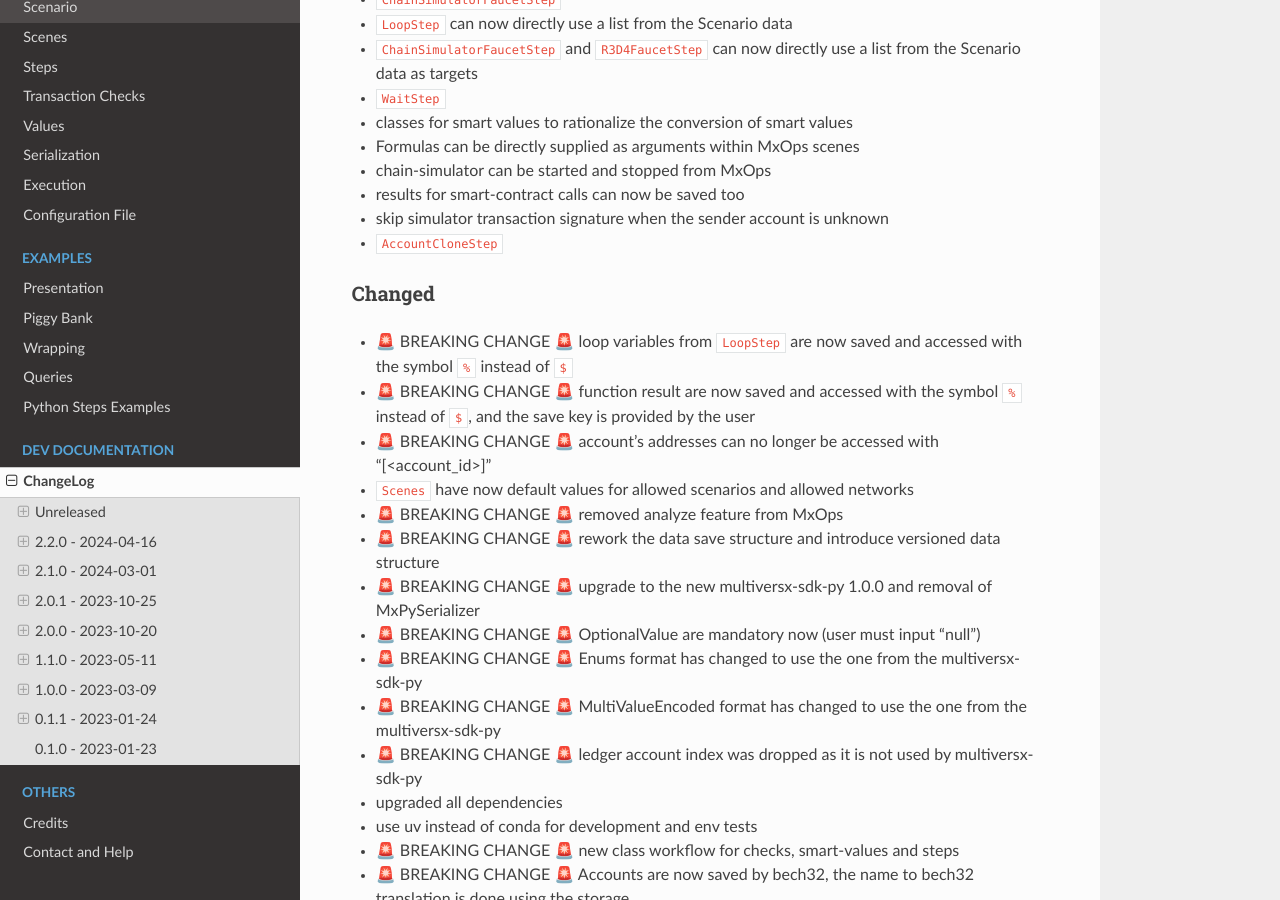
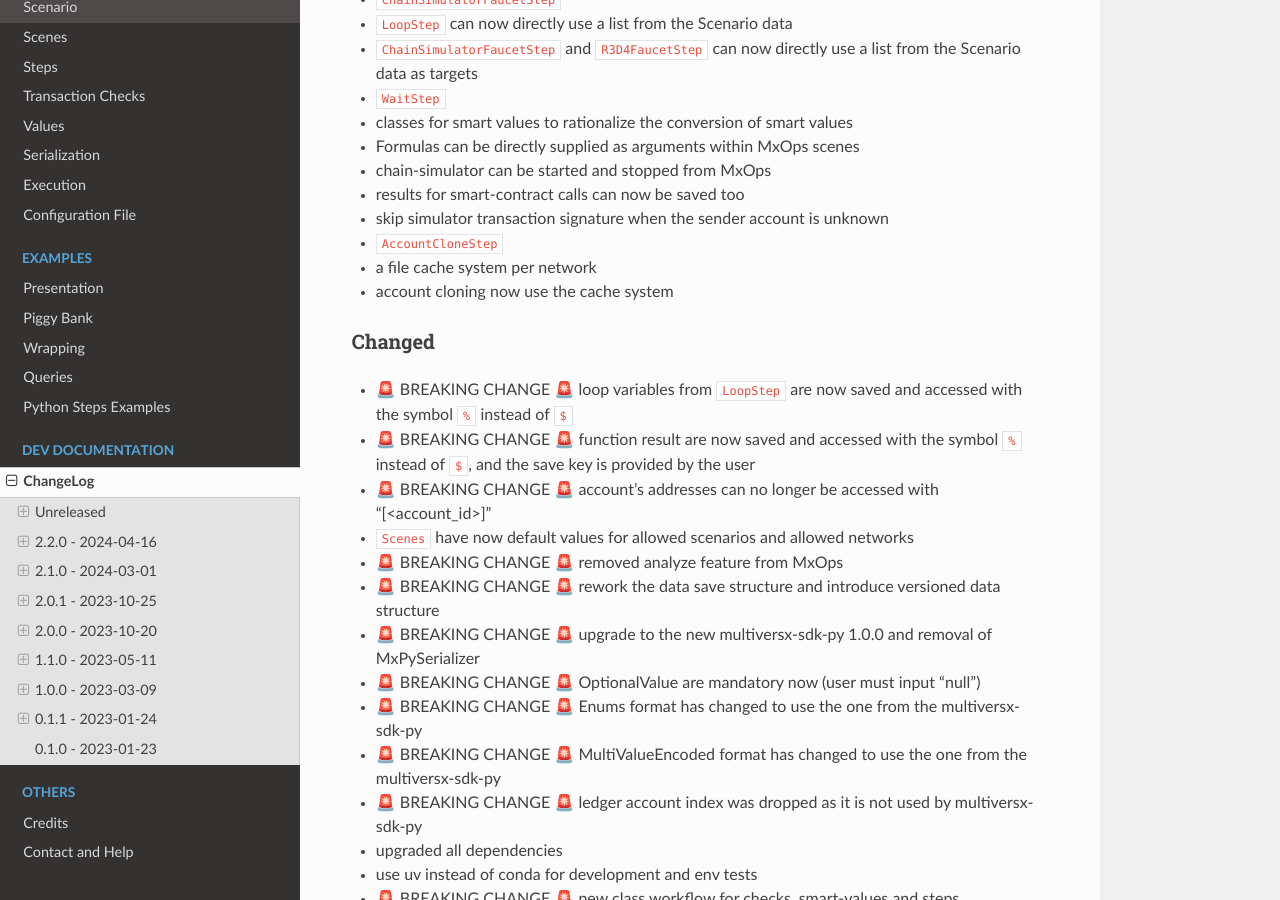
Before and after one commit to Catenscia/MxOps, a Sphinx documentation site: the page built from docs/source/dev_documentation/changelog.md, in a window 1280 px wide and 900 px high, scrolled down 623 px. Built offline with Sphinx 7.4.7 and the Read the Docs theme 3.1.0, drawn with Linux system fonts in a browser that asks for light colours.

Commit message:
docs: changelog

```diff
--- a/docs/source/dev_documentation/changelog.md
+++ b/docs/source/dev_documentation/changelog.md
@@ -26,6 +26,8 @@
 - results for smart-contract calls can now be saved too
 - skip simulator transaction signature when the sender account is unknown
 - `AccountCloneStep`
+- a file cache system per network
+- account cloning now use the cache system
 
 
 ### Changed
```
